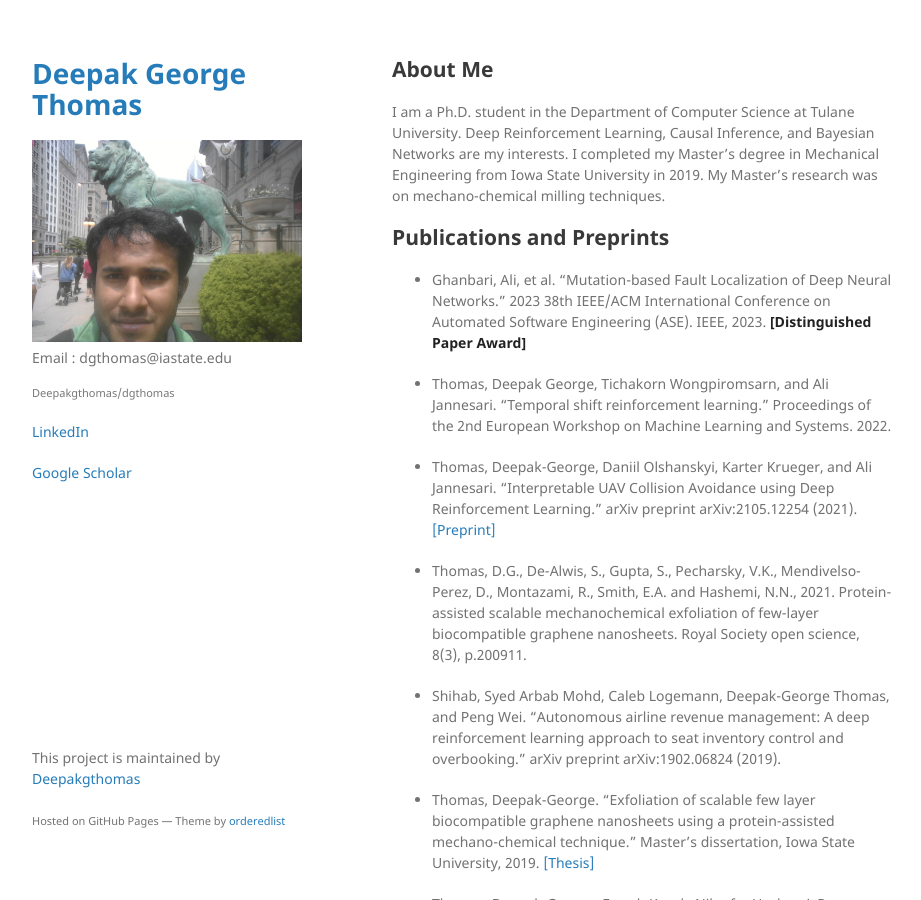
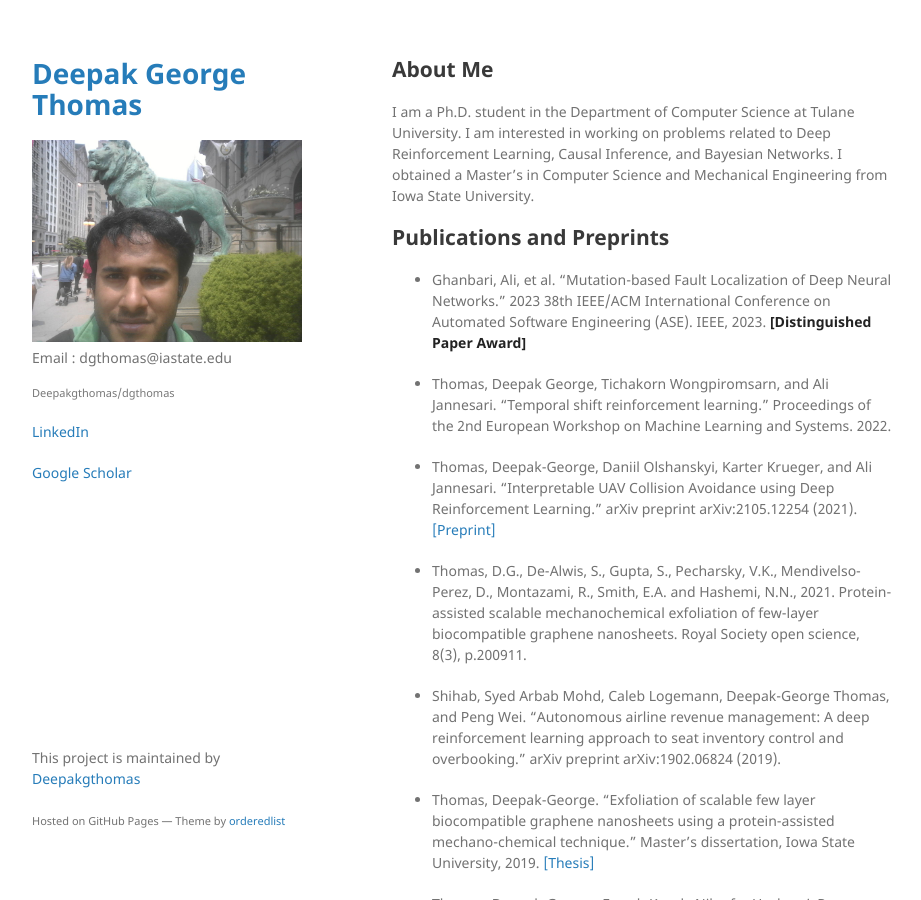
Before and after one commit to Deepakgthomas/dgthomas, a Jekyll site: the page built from index.md, in a window 1280 px wide and 900 px high. Shown: the whole window, without its empty margins (178-1099 px from the left). Built offline with Jekyll 4.4.1, drawn with Linux system fonts in a browser that asks for light colours; our own code applies the rules of GitHub Pages for plain Markdown files.

Commit message:
Update index.md

```diff
--- a/index.md
+++ b/index.md
@@ -1,5 +1,5 @@
 ## About Me
-I am a Ph.D. student in the Department of Computer Science at Tulane University. Deep Reinforcement Learning, Causal Inference, and Bayesian Networks are my interests. I completed my Master's degree in Mechanical Engineering from Iowa State University in 2019. My Master's research was on mechano-chemical milling techniques.
+I am a Ph.D. student in the Department of Computer Science at Tulane University. I am interested in working on problems related to Deep Reinforcement Learning, Causal Inference, and Bayesian Networks. I obtained a Master's in Computer Science and Mechanical Engineering from Iowa State University.
 
 ## Publications and Preprints
 
```
